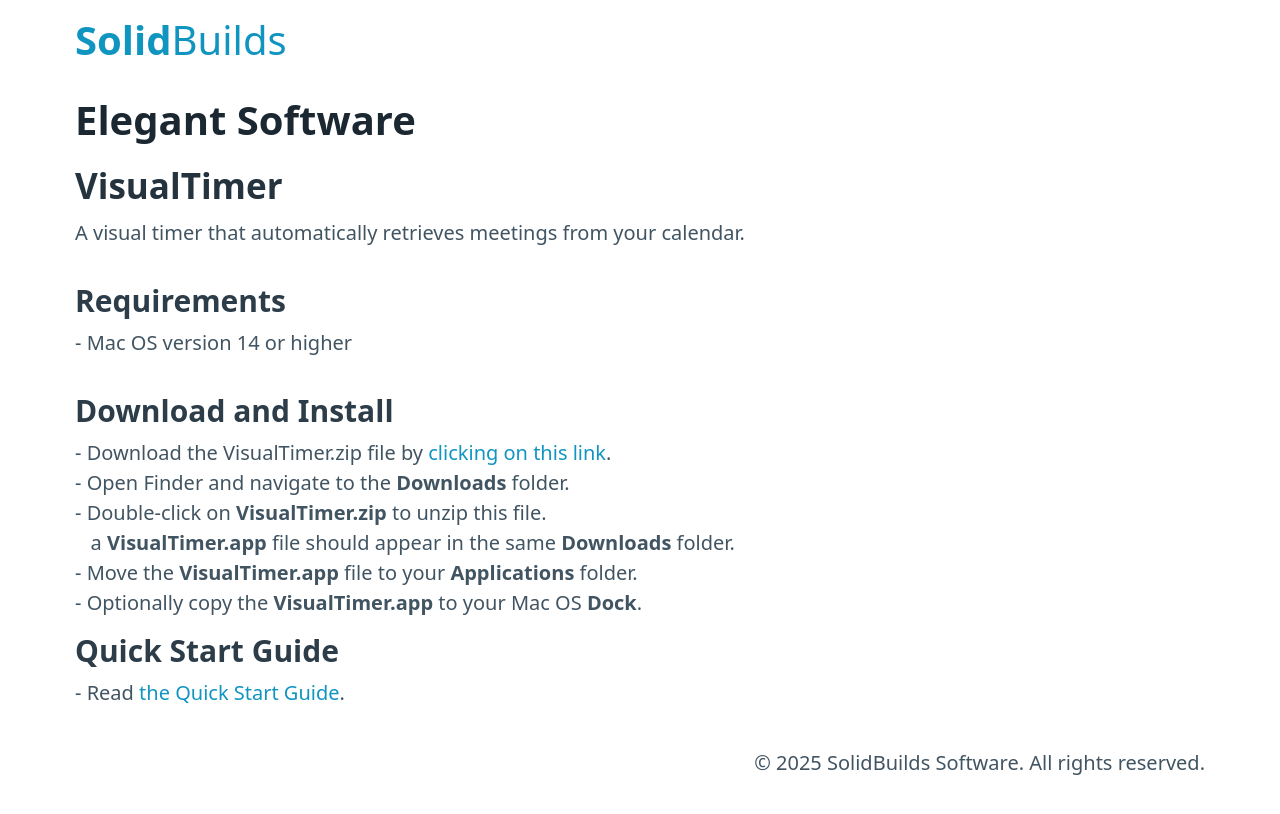
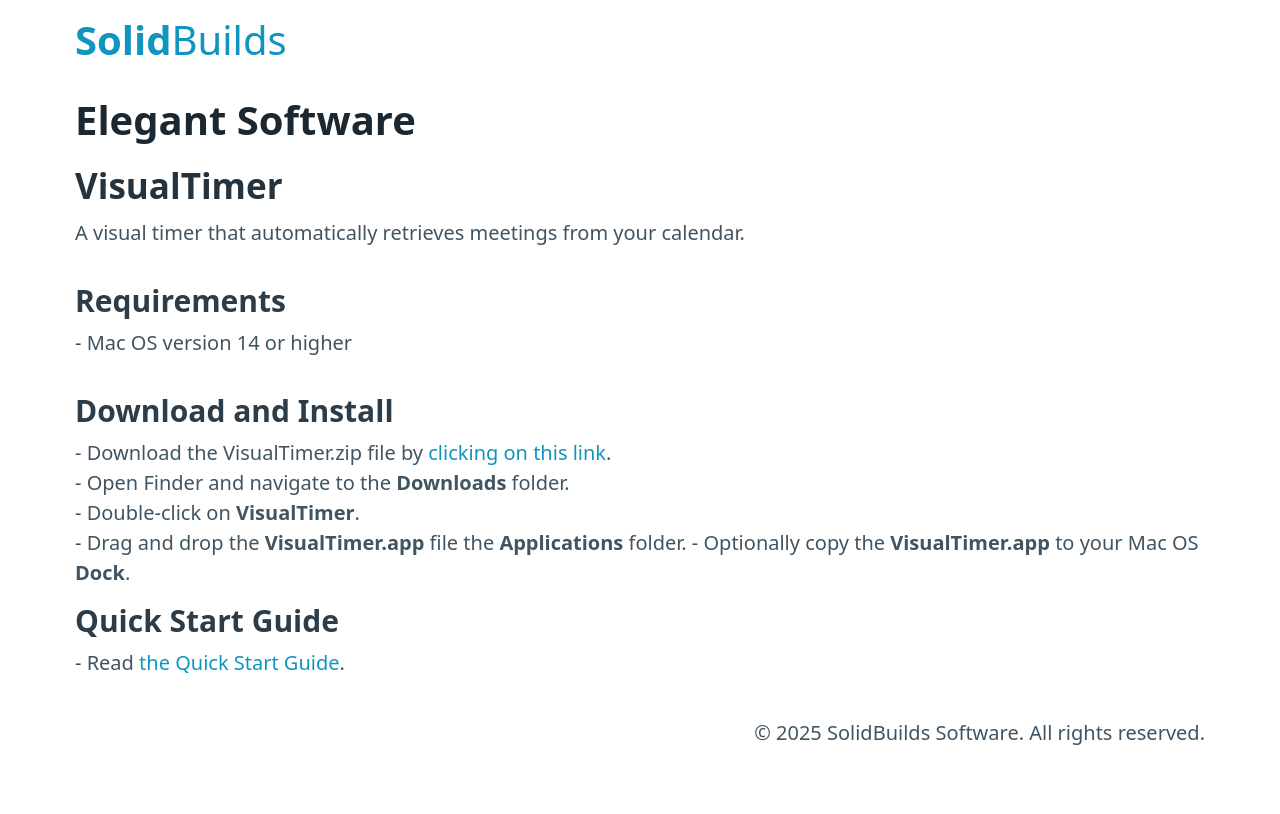
Before and after one commit to lingthio/solidbuilds.com, a plain HTML site: page docs/index.html in a window 1280 px wide. Drawn offline with nearby package versions, Linux system fonts and the light colour scheme.

Commit message:
Update index.html

```diff
--- a/docs/index.html
+++ b/docs/index.html
@@ -48,15 +48,11 @@
 
             <h3>Download and Install</h3>
             - Download the VisualTimer.zip file by
-            <a href="VisualTimer.zip" download>clicking on this link</a>.<br />
+            <a href="VisualTimer.dmg" download>clicking on this link</a>.<br />
             - Open Finder and navigate to the <b>Downloads</b> folder.<br />
-            - Double-click on <b>VisualTimer.zip</b> to unzip this file.<br />
-            &nbsp;&nbsp;&nbsp;a <b>VisualTimer.app</b> file should appear in the
-            same <b>Downloads</b> folder.<br />
-            - Move the <b>VisualTimer.app</b> file to your
-            <b>Applications</b> folder.<br />
-            - Optionally copy the <b>VisualTimer.app</b> to your Mac OS
-            <b>Dock</b>.<br />
+            - Double-click on <b>VisualTimer</b>.<br />
+            - Drag and drop the <b>VisualTimer.app</b> file the <b>Applications</b> folder.
+            - Optionally copy the <b>VisualTimer.app</b> to your Mac OS <b>Dock</b>.<br />
 
             <h3>Quick Start Guide</h3>
             - Read
```
